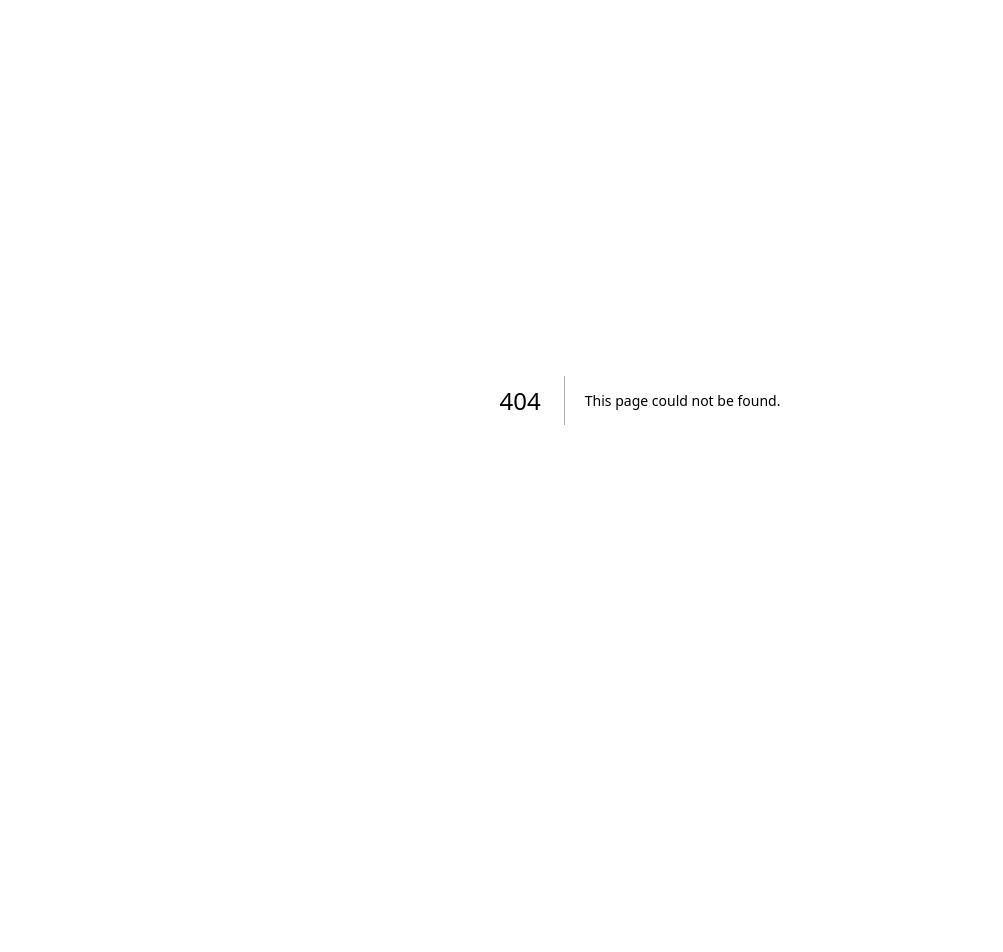
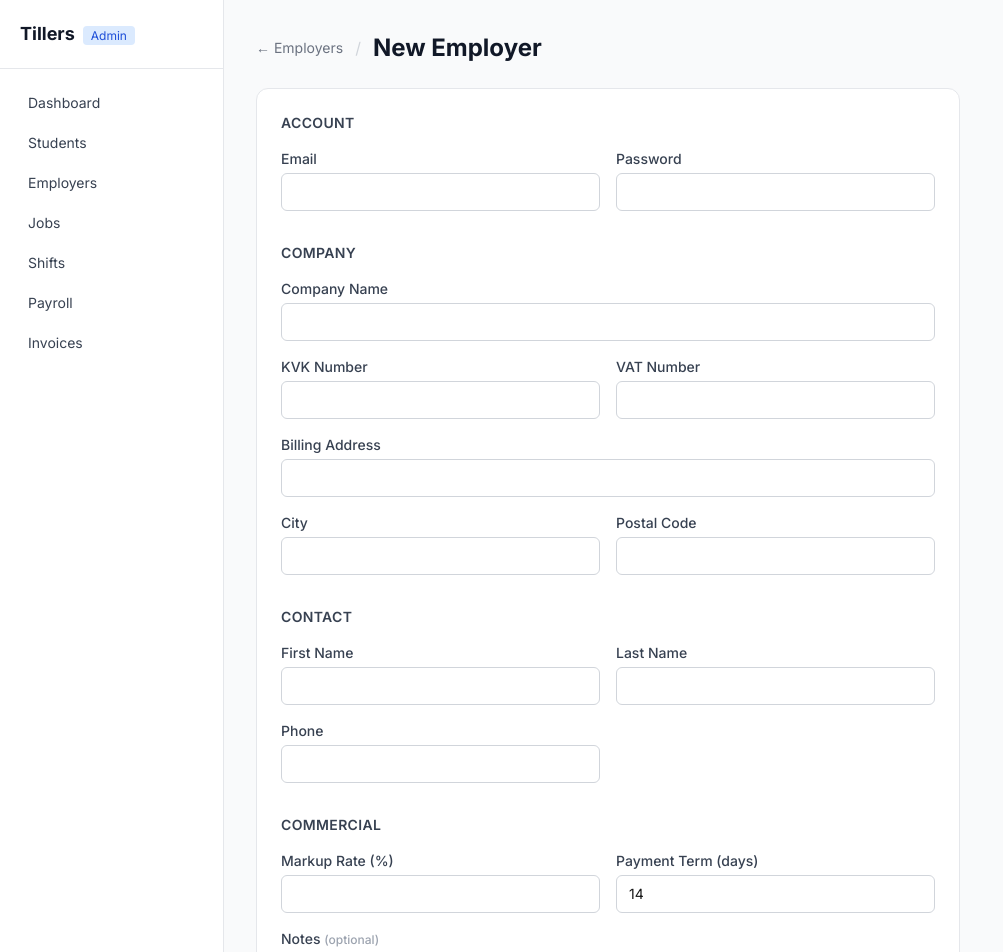
Before and after one commit to ChaseW3/Tillers-app, a Next.js app: page /admin/employers/new in a window 1280 px wide. Before the commit this address had no page. Shown: the top 952 px of the page, without its empty margins (0-1003 px from the left). Before the commit the page ends 800 px from the top, so only its background shows below. Built offline with nearby package versions, Linux system fonts and the light colour scheme; no server answers; sample sign-in values are in the browser's storage.

Commit message:
feat: add admin new employer page with creation form

```diff
--- /dev/null
+++ b/src/app/admin/employers/new/page.tsx
@@ -0,0 +1,23 @@
+import Link from "next/link";
+import { NewEmployerForm } from "@/components/admin/employer-form";
+
+export default function AdminNewEmployerPage() {
+  return (
+    <div className="p-8 max-w-3xl">
+      <div className="flex items-center gap-3 mb-6">
+        <Link
+          href="/admin/employers"
+          className="text-sm text-gray-500 hover:text-gray-700"
+        >
+          ← Employers
+        </Link>
+        <span className="text-gray-300">/</span>
+        <h1 className="text-2xl font-bold text-gray-900">New Employer</h1>
+      </div>
+
+      <div className="bg-white rounded-xl border border-gray-200 p-6">
+        <NewEmployerForm />
+      </div>
+    </div>
+  );
+}
--- /dev/null
+++ b/src/components/admin/employer-form.tsx
@@ -0,0 +1,180 @@
+"use client";
+
+import { useState } from "react";
+import { useRouter } from "next/navigation";
+
+function Field({
+  label,
+  name,
+  type = "text",
+  required = true,
+  defaultValue,
+  step,
+  minLength,
+}: {
+  label: string;
+  name: string;
+  type?: string;
+  required?: boolean;
+  defaultValue?: string | number;
+  step?: string;
+  minLength?: number;
+}) {
+  return (
+    <div>
+      <label className="block text-sm font-medium text-gray-700 mb-1">
+        {label}
+        {!required && (
+          <span className="ml-1 text-xs text-gray-400">(optional)</span>
+        )}
+      </label>
+      <input
+        name={name}
+        type={type}
+        required={required}
+        defaultValue={defaultValue}
+        step={step}
+        minLength={minLength}
+        className="w-full px-3 py-2 border border-gray-300 rounded-md text-sm focus:outline-none focus:ring-2 focus:ring-blue-500"
+      />
+    </div>
+  );
+}
+
+export function NewEmployerForm() {
+  const router = useRouter();
+  const [error, setError] = useState("");
+  const [loading, setLoading] = useState(false);
+
+  async function handleSubmit(e: React.FormEvent<HTMLFormElement>) {
+    e.preventDefault();
+    setLoading(true);
+    setError("");
+
+    const data = new FormData(e.currentTarget);
+
+    const body = {
+      email: data.get("email") as string,
+      password: data.get("password") as string,
+      companyName: data.get("companyName") as string,
+      kvkNumber: data.get("kvkNumber") as string,
+      vatNumber: data.get("vatNumber") as string,
+      billingAddress: data.get("billingAddress") as string,
+      city: data.get("city") as string,
+      postalCode: data.get("postalCode") as string,
+      contactFirst: data.get("contactFirst") as string,
+      contactLast: data.get("contactLast") as string,
+      phone: data.get("phone") as string,
+      markupRate: Number(data.get("markupRate")),
+      paymentTermDays: Number(data.get("paymentTermDays")),
+      notes: (data.get("notes") as string) || undefined,
+    };
+
+    const res = await fetch("/api/admin/employers", {
+      method: "POST",
+      headers: { "Content-Type": "application/json" },
+      body: JSON.stringify(body),
+    });
+
+    if (!res.ok) {
+      const json = await res.json();
+      setError(
+        typeof json.error === "string" ? json.error : "Something went wrong"
+      );
+      setLoading(false);
+      return;
+    }
+
+    const employer = await res.json();
+    router.push(`/admin/employers/${employer.id}`);
+  }
+
+  return (
+    <form onSubmit={handleSubmit} className="space-y-8">
+      {error && (
+        <div className="bg-red-50 border border-red-200 text-red-700 px-4 py-3 rounded text-sm">
+          {error}
+        </div>
+      )}
+
+      <section>
+        <h2 className="text-sm font-semibold text-gray-700 uppercase tracking-wide mb-4">
+          Account
+        </h2>
+        <div className="grid grid-cols-1 md:grid-cols-2 gap-4">
+          <Field label="Email" name="email" type="email" />
+          <Field label="Password" name="password" type="password" minLength={8} />
+        </div>
+      </section>
+
+      <section>
+        <h2 className="text-sm font-semibold text-gray-700 uppercase tracking-wide mb-4">
+          Company
+        </h2>
+        <div className="grid grid-cols-1 md:grid-cols-2 gap-4">
+          <div className="md:col-span-2">
+            <Field label="Company Name" name="companyName" />
+          </div>
+          <Field label="KVK Number" name="kvkNumber" />
+          <Field label="VAT Number" name="vatNumber" />
+          <div className="md:col-span-2">
+            <Field label="Billing Address" name="billingAddress" />
+          </div>
+          <Field label="City" name="city" />
+          <Field label="Postal Code" name="postalCode" />
+        </div>
+      </section>
+
+      <section>
+        <h2 className="text-sm font-semibold text-gray-700 uppercase tracking-wide mb-4">
+          Contact
+        </h2>
+        <div className="grid grid-cols-1 md:grid-cols-2 gap-4">
+          <Field label="First Name" name="contactFirst" />
+          <Field label="Last Name" name="contactLast" />
+          <Field label="Phone" name="phone" />
+        </div>
+      </section>
+
+      <section>
+        <h2 className="text-sm font-semibold text-gray-700 uppercase tracking-wide mb-4">
+          Commercial
+        </h2>
+        <div className="grid grid-cols-1 md:grid-cols-2 gap-4">
+          <Field
+            label="Markup Rate (%)"
+            name="markupRate"
+            type="number"
+            step="0.01"
+          />
+          <Field
+            label="Payment Term (days)"
+            name="paymentTermDays"
+            type="number"
+            defaultValue={14}
+          />
+          <div className="md:col-span-2">
+            <label className="block text-sm font-medium text-gray-700 mb-1">
+              Notes <span className="text-xs text-gray-400">(optional)</span>
+            </label>
+            <textarea
+              name="notes"
+              rows={3}
+              className="w-full px-3 py-2 border border-gray-300 rounded-md text-sm focus:outline-none focus:ring-2 focus:ring-blue-500"
+            />
+          </div>
+        </div>
+      </section>
+
+      <div className="flex justify-end">
+        <button
+          type="submit"
+          disabled={loading}
+          className="px-6 py-2 bg-blue-600 text-white text-sm rounded-lg hover:bg-blue-700 disabled:opacity-50"
+        >
+          {loading ? "Creating..." : "Create Employer"}
+        </button>
+      </div>
+    </form>
+  );
+}
```
